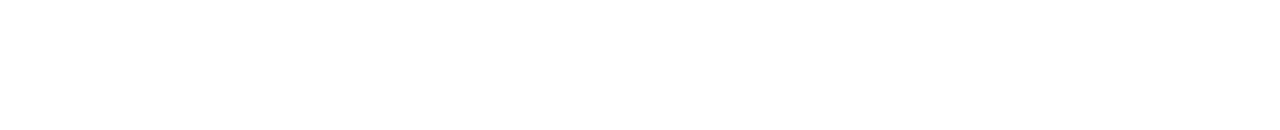
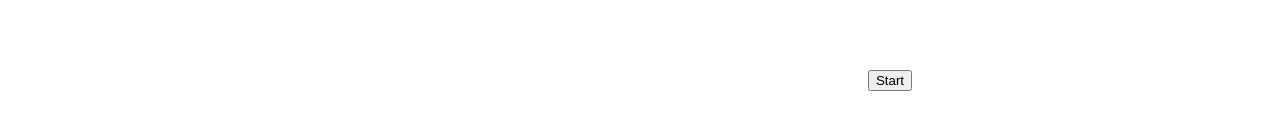
Before and after one commit to douglasom/langton, a React (Create React App) app: page / in a window 1280 px wide. Shown: the part 498-628 px from the top of the page. Built offline with nearby package versions, Linux system fonts and the light colour scheme.

Commit message:
Timer with insignificant action

```diff
--- a/src/App.js
+++ b/src/App.js
@@ -1,7 +1,10 @@
 import './App.css';
-import './Canvas.js';
+import Timer from './Timer.js';
 import Canvas from './Canvas.js';
 
+function antWalk() {
+  console.log("another step.")
+}
 function App() {
   return (
     <div className="App">
@@ -11,8 +14,9 @@ function App() {
         </p>
       </header>
       <Canvas />
+      <Timer action={antWalk} />
     </div>
-  );
+  )
 }
 
 export default App;
--- a/src/Canvas.js
+++ b/src/Canvas.js
@@ -2,7 +2,7 @@
 function Canvas() {
   return (
       <canvas id="grid" width="500" height="500"></canvas>
-  );
+  )
 }
 
-export default Canvas;
+export default Canvas
--- /dev/null
+++ b/src/Timer.js
@@ -0,0 +1,11 @@
+function start(action) {
+    setInterval(action, 1000)
+}
+
+function Timer(props) {
+    return (
+        <button onClick={start(props.action)}>Start</button>
+    )
+}
+
+export default Timer
```
